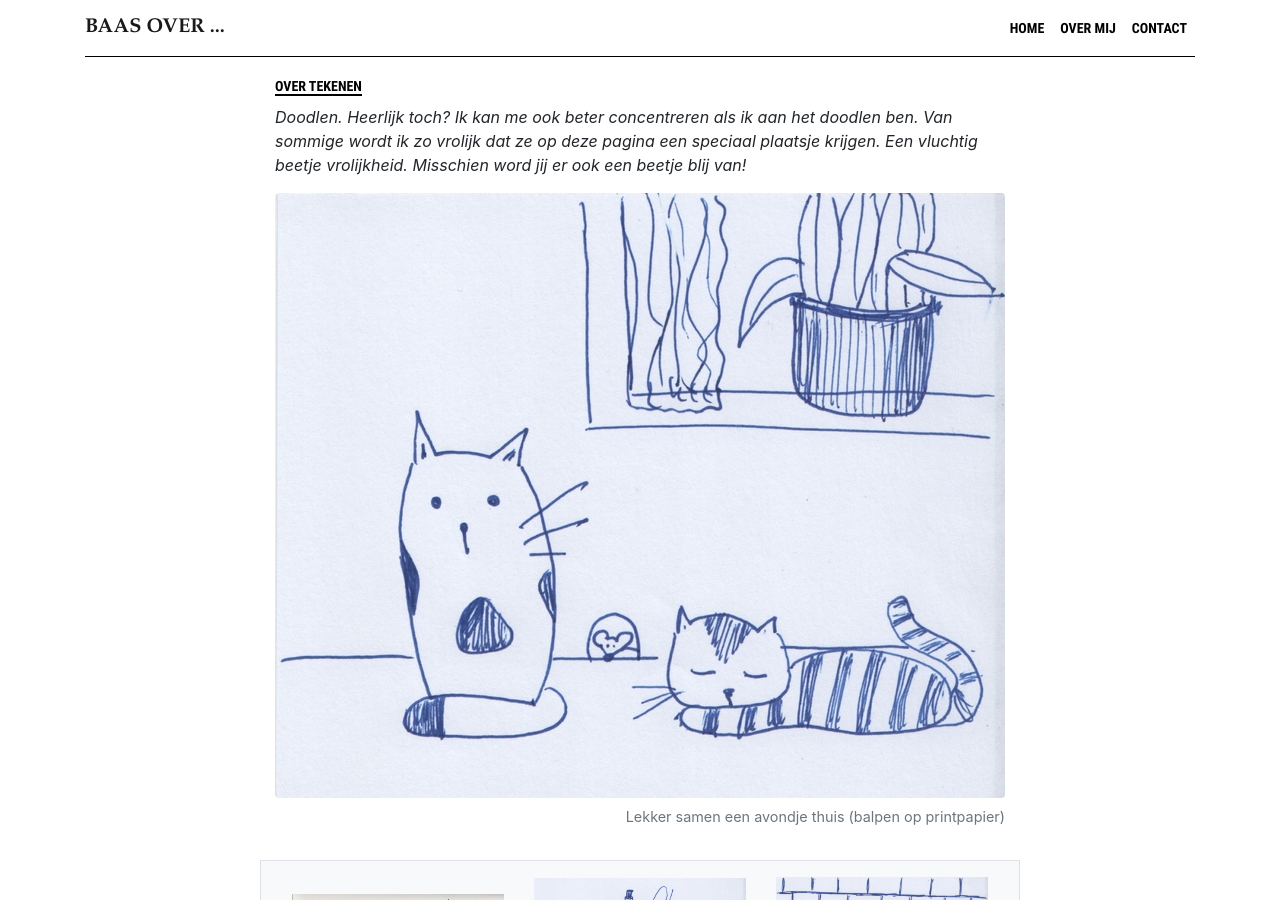
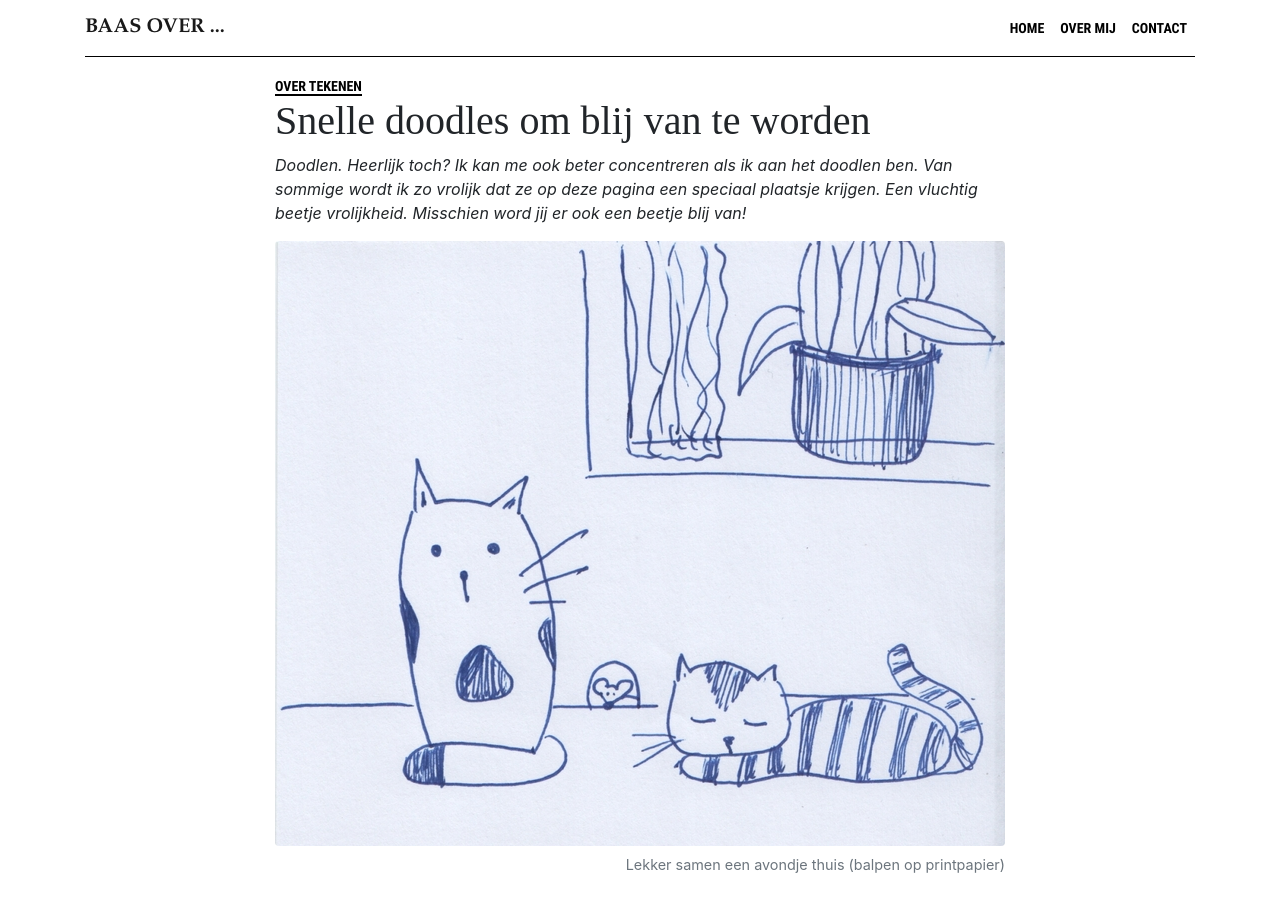
Before and after one commit to BaasLimited/baasovereten.github.io, a Jekyll site: the page built from _posts/2020-10-11-doodles.md, in a window 1280 px wide and 900 px high. Built offline with Jekyll 4.4.1, drawn with Linux system fonts in a browser that asks for light colours; some web fonts are replaced; some of the changed text lies outside the part shown.

Commit message:
Update 2020-10-11-doodles.md

```diff
--- a/_posts/2020-10-11-doodles.md
+++ b/_posts/2020-10-11-doodles.md
@@ -1,7 +1,7 @@
 ---
-title:      ""
+title:      "Snelle doodles om blij van te worden"
 date:       2020-10-11 19:00:00 +0200
-tag:       "Over tekenen"
+tag:        "Over tekenen"
 category:   "over-tekenen"
 image:      /uploads/balpen-poezen.jpg
 caption:    "Lekker samen een avondje thuis (balpen op printpapier)"
```
